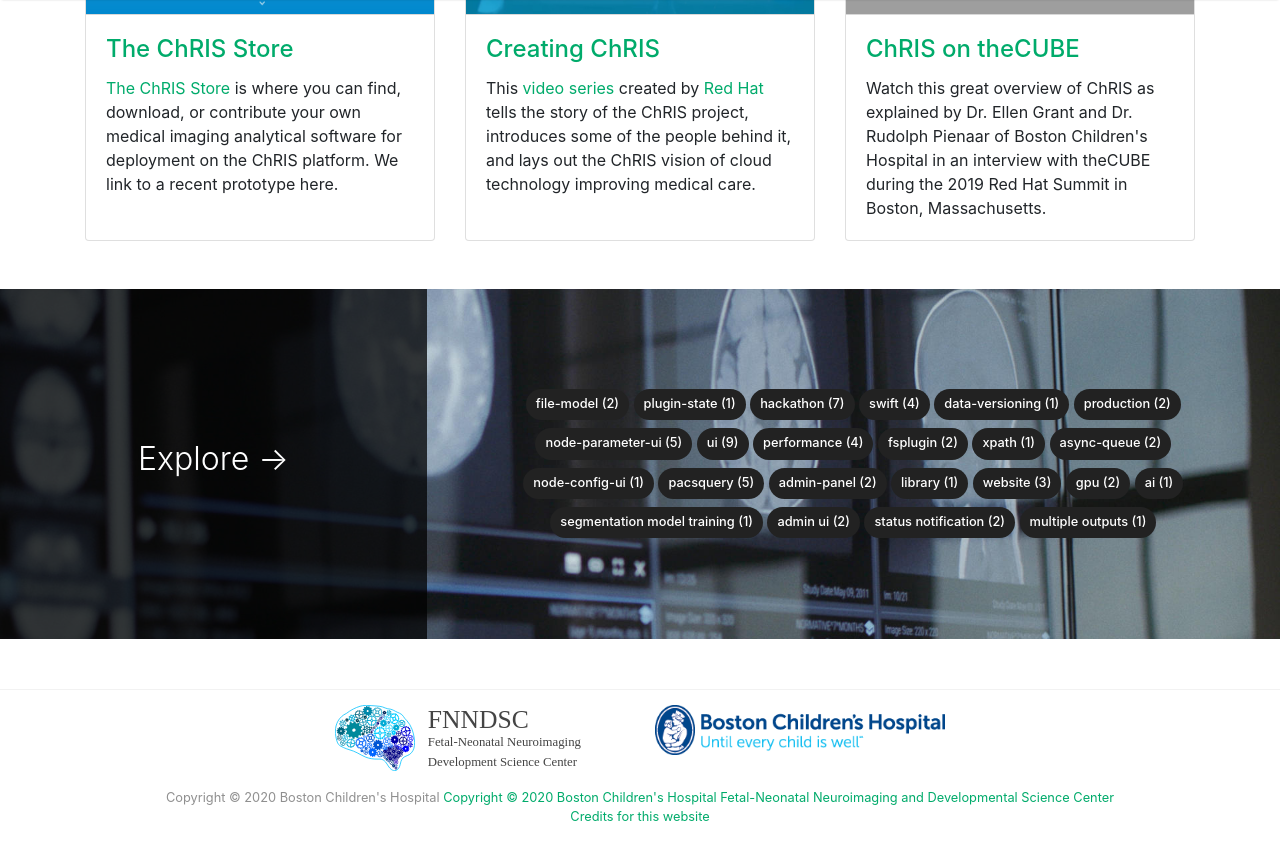
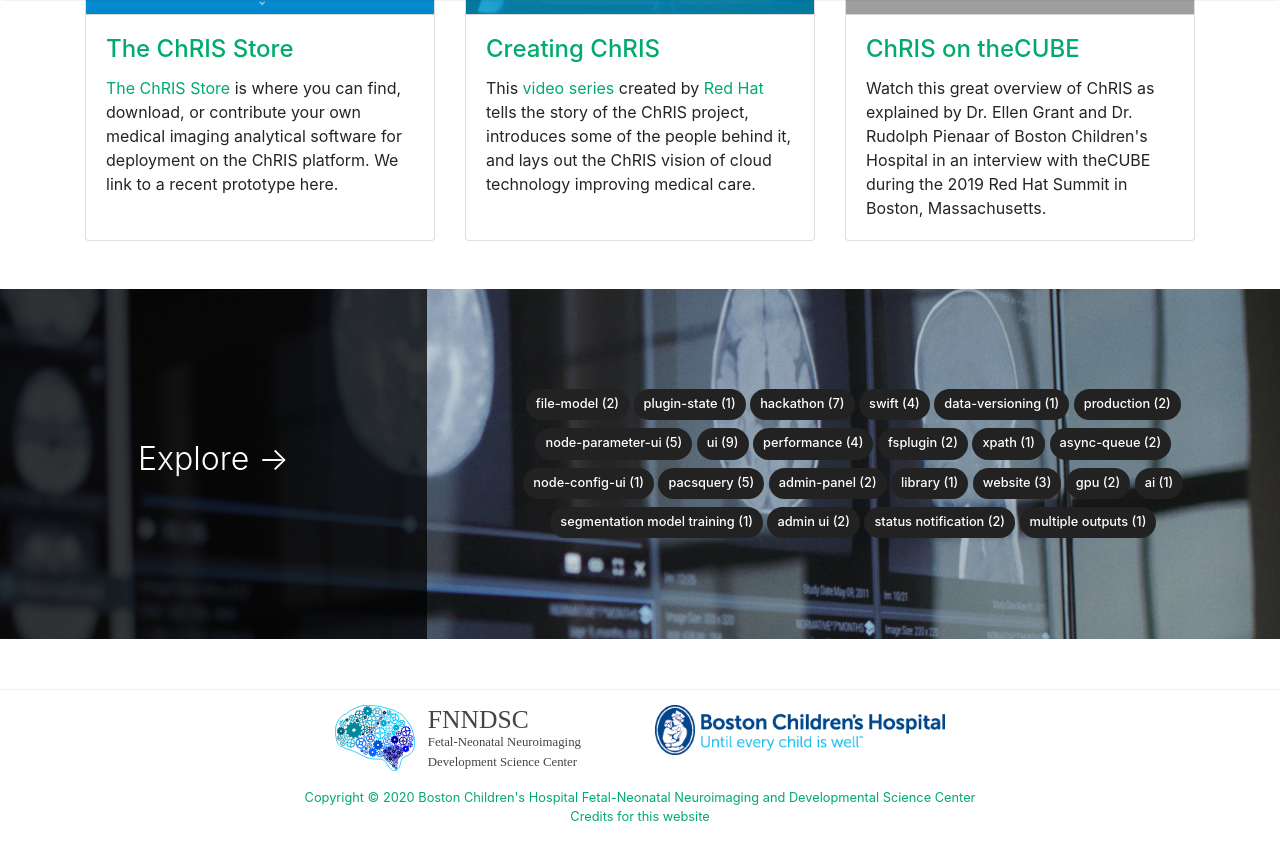
Before and after one commit to FNNDSC/website-old, a Jekyll site: the page built from index.html, in a window 1280 px wide and 900 px high, scrolled down 3814 px. Shown: the top 860 px of the window. Built offline with Jekyll 4.4.1, drawn with Linux system fonts in a browser that asks for light colours; nearby versions of some CDN libraries; some web fonts are replaced; the list of posts is cut into pages by our own code; grey boxes are pictures that could not be loaded.

Commit message:
website#27 - cleanup of old copyright statement in footer

```diff
--- a/_layouts/default.html
+++ b/_layouts/default.html
@@ -245,7 +245,6 @@
 
         <div class="row">
             <div class="col-md-12 col-sm-12 text-center">
-            Copyright © {{ site.time | date: "%Y" }} Boston Children's Hospital
             <a href="https://www.fnndsc.org">Copyright © {{ site.time | date: "%Y" }} Boston Children's Hospital Fetal-Neonatal Neuroimaging and Developmental Science Center</a>
 	    <!-- {{ site.name }} -->
             </div>
```
